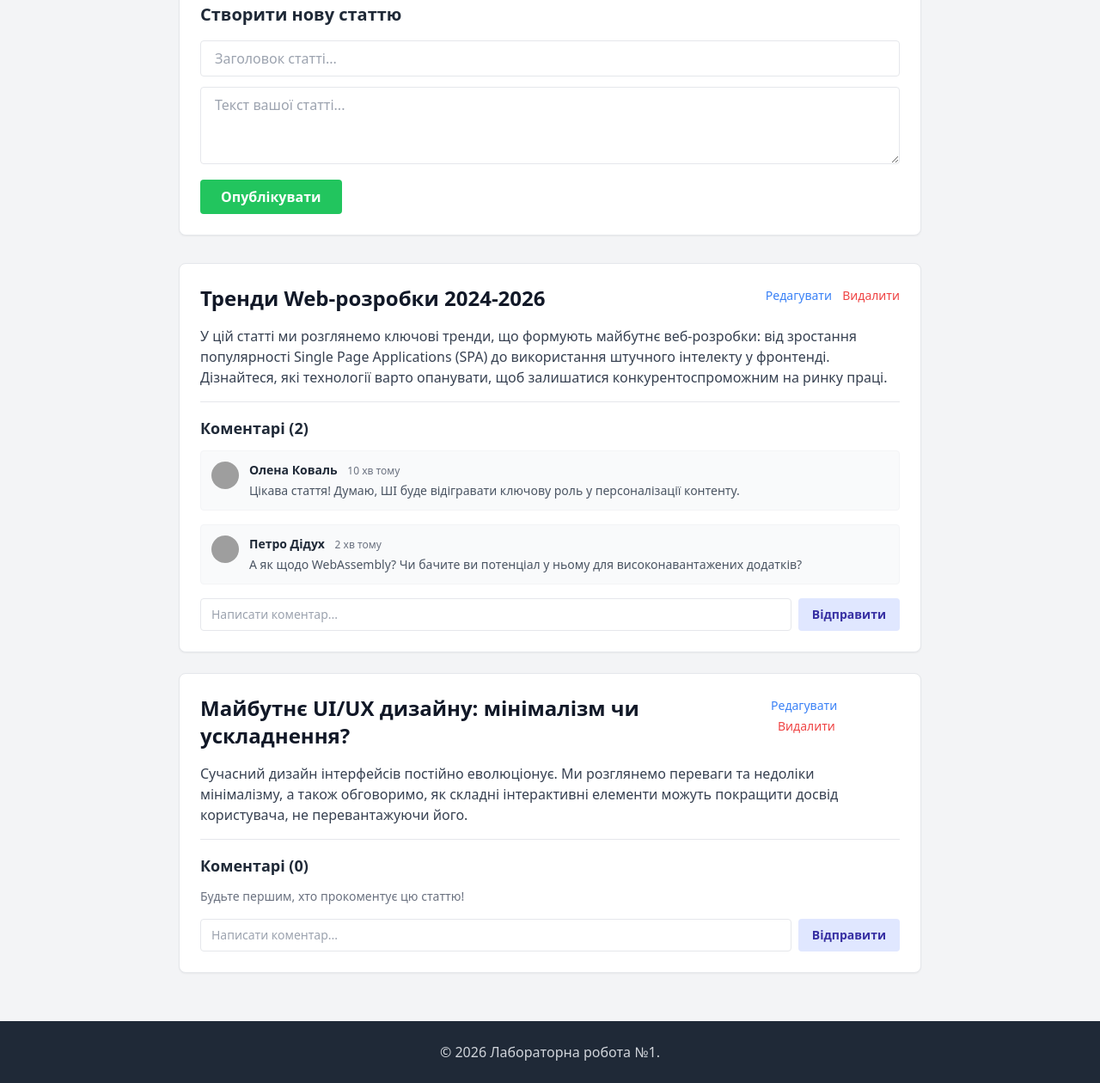
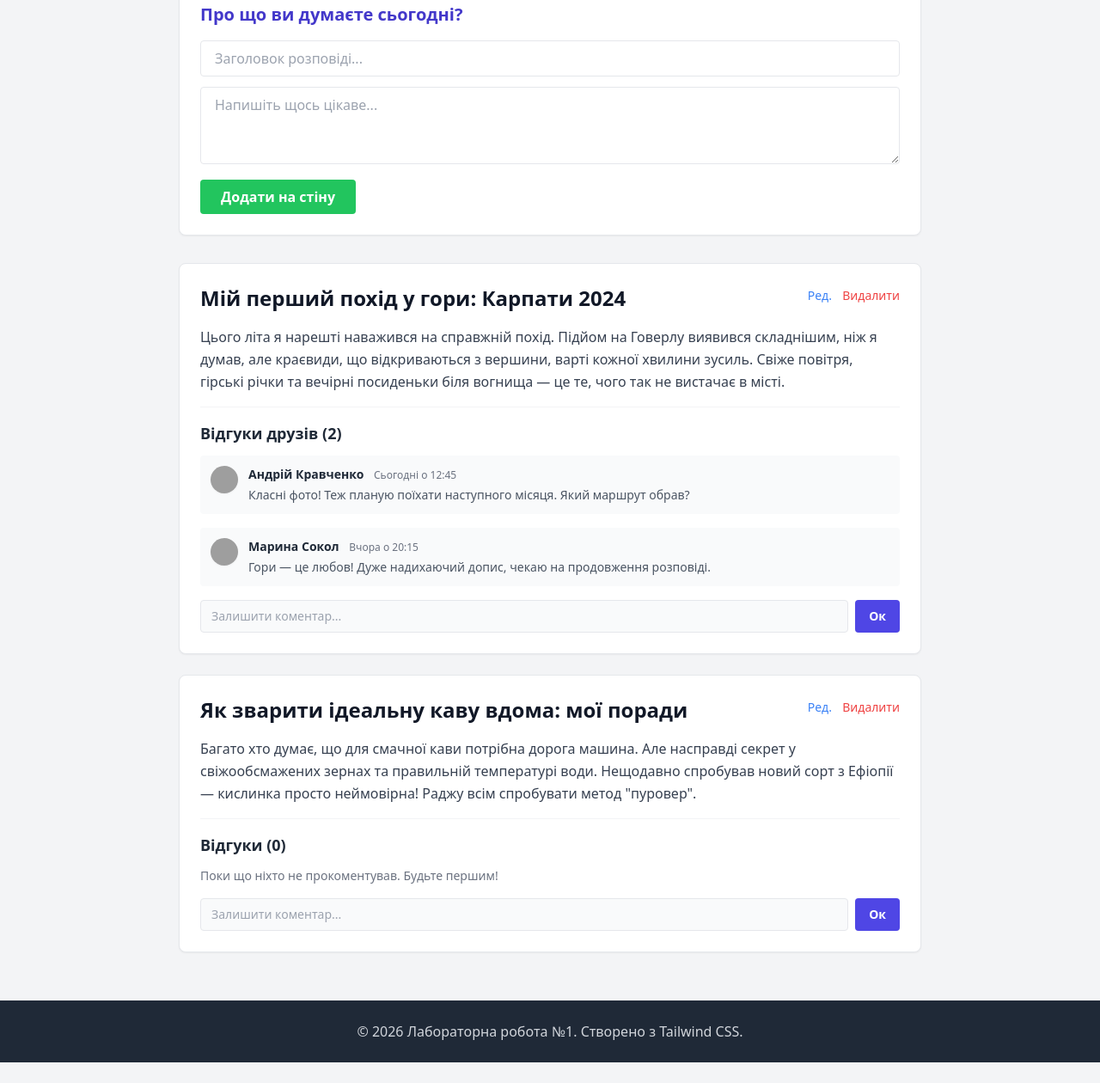
Before and after one commit to IvakhaBohdan/web-design-lab1, a plain HTML site: page app.html in a window 1280 px wide. Shown: the part 170-1430 px from the top of the page at 86% size. After the commit the page ends 1406 px from the top, so only its background shows below. Drawn offline with nearby package versions, Linux system fonts and the light colour scheme; grey boxes are pictures that could not be loaded.

Commit message:
Update app.html

```diff
--- a/app.html
+++ b/app.html
@@ -3,7 +3,7 @@
 <head>
     <meta charset="UTF-8">
     <meta name="viewport" content="width=device-width, initial-scale=1.0">
-    <title>Блог - МійБлог</title>
+    <title>Мій Блог - Нотатки про життя</title>
     <script src="https://cdn.tailwindcss.com"></script>
     <link rel="stylesheet" href="style.css">
 </head>
@@ -24,61 +24,61 @@
     <main class="container mx-auto px-4 py-8 flex-grow max-w-4xl">
 
         <div class="flex justify-between items-center mb-6">
-            <h1 class="text-3xl font-bold text-gray-900">Світ IT та технологій</h1>
+            <h1 class="text-3xl font-bold text-gray-900">Нотатки та пригоди</h1>
             <button class="bg-indigo-600 hover:bg-indigo-700 text-white font-bold py-2 px-4 rounded shadow transition">
-                + Додати статтю
+                + Новий запис
             </button>
         </div>
 
         <div class="bg-white p-6 rounded-lg shadow-sm mb-8 border border-gray-200">
-            <h2 class="text-xl font-semibold mb-4">Створити нову статтю</h2>
+            <h2 class="text-xl font-semibold mb-4 text-indigo-700">Про що ви думаєте сьогодні?</h2>
             <form>
-                <input type="text" placeholder="Заголовок статті..." class="w-full mb-3 px-4 py-2 border rounded focus:outline-none focus:ring-2 focus:ring-indigo-500">
-                <textarea rows="3" placeholder="Текст вашої статті..." class="w-full mb-3 px-4 py-2 border rounded focus:outline-none focus:ring-2 focus:ring-indigo-500"></textarea>
+                <input type="text" placeholder="Заголовок розповіді..." class="w-full mb-3 px-4 py-2 border rounded focus:outline-none focus:ring-2 focus:ring-indigo-500">
+                <textarea rows="3" placeholder="Напишіть щось цікаве..." class="w-full mb-3 px-4 py-2 border rounded focus:outline-none focus:ring-2 focus:ring-indigo-500"></textarea>
                 <button type="button" class="bg-green-500 hover:bg-green-600 text-white font-bold py-2 px-6 rounded transition">
-                    Опублікувати
+                    Додати на стіну
                 </button>
             </form>
         </div>
 
         <article class="bg-white p-6 rounded-lg shadow-sm border border-gray-200 mb-6">
             <div class="flex justify-between items-start mb-4">
-                <h2 class="text-2xl font-bold text-gray-900">Тренди Web-розробки 2024-2026</h2>
+                <h2 class="text-2xl font-bold text-gray-900">Мій перший похід у гори: Карпати 2024</h2>
                 <div class="space-x-2">
-                    <button class="text-sm text-blue-500 hover:underline">Редагувати</button>
+                    <button class="text-sm text-blue-500 hover:underline">Ред.</button>
                     <button class="text-sm text-red-500 hover:underline">Видалити</button>
                 </div>
             </div>
-            <p class="text-gray-700 mb-4">
-                У цій статті ми розглянемо ключові тренди, що формують майбутнє веб-розробки: від зростання популярності Single Page Applications (SPA) до використання штучного інтелекту у фронтенді. Дізнайтеся, які технології варто опанувати, щоб залишатися конкурентоспроможним на ринку праці.
+            <p class="text-gray-700 mb-4 leading-relaxed">
+                Цього літа я нарешті наважився на справжній похід. Підйом на Говерлу виявився складнішим, ніж я думав, але краєвиди, що відкриваються з вершини, варті кожної хвилини зусиль. Свіже повітря, гірські річки та вечірні посиденьки біля вогнища — це те, чого так не вистачає в місті.
             </p>
 
-            <hr class="my-4 border-gray-200">
+            <hr class="my-4 border-gray-100">
 
             <div class="mt-4">
-                <h3 class="text-lg font-semibold mb-3">Коментарі (2)</h3>
+                <h3 class="text-lg font-semibold mb-3">Відгуки друзів (2)</h3>
 
                 <div class="space-y-4 mb-4">
-                    <div class="bg-gray-50 p-3 rounded border border-gray-100 flex items-start space-x-3">
-                        <img src="https://ui-avatars.com/api/?name=Олена+Коваль&background=e74c3c&color=fff&size=32" alt="ОК" class="w-8 h-8 rounded-full">
+                    <div class="bg-gray-50 p-3 rounded flex items-start space-x-3">
+                        <img src="https://ui-avatars.com/api/?name=Андрій+Кравченко&background=3498db&color=fff&size=32" alt="АК" class="w-8 h-8 rounded-full shadow-sm">
                         <div>
-                            <p class="text-sm font-bold text-gray-800">Олена Коваль <span class="text-xs text-gray-500 font-normal ml-2">10 хв тому</span></p>
-                            <p class="text-gray-600 text-sm mt-1">Цікава стаття! Думаю, ШІ буде відігравати ключову роль у персоналізації контенту.</p>
+                            <p class="text-sm font-bold text-gray-800">Андрій Кравченко <span class="text-xs text-gray-500 font-normal ml-2">Сьогодні о 12:45</span></p>
+                            <p class="text-gray-600 text-sm mt-1">Класні фото! Теж планую поїхати наступного місяця. Який маршрут обрав?</p>
                         </div>
                     </div>
-                    <div class="bg-gray-50 p-3 rounded border border-gray-100 flex items-start space-x-3">
-                        <img src="https://ui-avatars.com/api/?name=Петро+Дідух&background=27ae60&color=fff&size=32" alt="ПД" class="w-8 h-8 rounded-full">
+                    <div class="bg-gray-50 p-3 rounded flex items-start space-x-3">
+                        <img src="https://ui-avatars.com/api/?name=Марина+Сокол&background=f1c40f&color=fff&size=32" alt="МС" class="w-8 h-8 rounded-full shadow-sm">
                         <div>
-                            <p class="text-sm font-bold text-gray-800">Петро Дідух <span class="text-xs text-gray-500 font-normal ml-2">2 хв тому</span></p>
-                            <p class="text-gray-600 text-sm mt-1">А як щодо WebAssembly? Чи бачите ви потенціал у ньому для високонавантажених додатків?</p>
+                            <p class="text-sm font-bold text-gray-800">Марина Сокол <span class="text-xs text-gray-500 font-normal ml-2">Вчора о 20:15</span></p>
+                            <p class="text-gray-600 text-sm mt-1">Гори — це любов! Дуже надихаючий допис, чекаю на продовження розповіді.</p>
                         </div>
                     </div>
                 </div>
 
                 <form class="flex gap-2">
-                    <input type="text" placeholder="Написати коментар..." class="flex-grow px-3 py-2 border rounded text-sm focus:outline-none focus:ring-2 focus:ring-indigo-500">
-                    <button type="button" class="bg-indigo-100 hover:bg-indigo-200 text-indigo-800 px-4 py-2 rounded text-sm font-semibold transition">
-                        Відправити
+                    <input type="text" placeholder="Залишити коментар..." class="flex-grow px-3 py-2 border rounded text-sm focus:outline-none focus:ring-2 focus:ring-indigo-500 bg-gray-50">
+                    <button type="button" class="bg-indigo-600 text-white px-4 py-2 rounded text-sm font-bold hover:bg-indigo-700 transition">
+                        Ок
                     </button>
                 </form>
             </div>
@@ -86,26 +86,26 @@
 
         <article class="bg-white p-6 rounded-lg shadow-sm border border-gray-200 mb-6">
             <div class="flex justify-between items-start mb-4">
-                <h2 class="text-2xl font-bold text-gray-900">Майбутнє UI/UX дизайну: мінімалізм чи ускладнення?</h2>
+                <h2 class="text-2xl font-bold text-gray-900">Як зварити ідеальну каву вдома: мої поради</h2>
                 <div class="space-x-2">
-                    <button class="text-sm text-blue-500 hover:underline">Редагувати</button>
+                    <button class="text-sm text-blue-500 hover:underline">Ред.</button>
                     <button class="text-sm text-red-500 hover:underline">Видалити</button>
                 </div>
             </div>
-            <p class="text-gray-700 mb-4">
-                Сучасний дизайн інтерфейсів постійно еволюціонує. Ми розглянемо переваги та недоліки мінімалізму, а також обговоримо, як складні інтерактивні елементи можуть покращити досвід користувача, не перевантажуючи його.
+            <p class="text-gray-700 mb-4 leading-relaxed">
+                Багато хто думає, що для смачної кави потрібна дорога машина. Але насправді секрет у свіжообсмажених зернах та правильній температурі води. Нещодавно спробував новий сорт з Ефіопії — кислинка просто неймовірна! Раджу всім спробувати метод "пуровер".
             </p>
 
-            <hr class="my-4 border-gray-200">
+            <hr class="my-4 border-gray-100">
 
             <div class="mt-4">
-                <h3 class="text-lg font-semibold mb-3">Коментарі (0)</h3>
-                <p class="text-gray-500 text-sm mb-4">Будьте першим, хто прокоментує цю статтю!</p>
+                <h3 class="text-lg font-semibold mb-3">Відгуки (0)</h3>
+                <p class="text-gray-500 text-sm mb-4">Поки що ніхто не прокоментував. Будьте першим!</p>
 
                 <form class="flex gap-2">
-                    <input type="text" placeholder="Написати коментар..." class="flex-grow px-3 py-2 border rounded text-sm focus:outline-none focus:ring-2 focus:ring-indigo-500">
-                    <button type="button" class="bg-indigo-100 hover:bg-indigo-200 text-indigo-800 px-4 py-2 rounded text-sm font-semibold transition">
-                        Відправити
+                    <input type="text" placeholder="Залишити коментар..." class="flex-grow px-3 py-2 border rounded text-sm focus:outline-none focus:ring-2 focus:ring-indigo-500 bg-gray-50">
+                    <button type="button" class="bg-indigo-600 text-white px-4 py-2 rounded text-sm font-bold hover:bg-indigo-700 transition">
+                        Ок
                     </button>
                 </form>
             </div>
@@ -115,7 +115,7 @@
 
     <footer class="bg-gray-800 text-gray-300 py-6 mt-auto">
         <div class="container mx-auto px-4 text-center">
-            <p>&copy; 2026 Лабораторна робота №1.</p>
+            <p>&copy; 2026 Лабораторна робота №1. Створено з Tailwind CSS.</p>
         </div>
     </footer>
 
```
